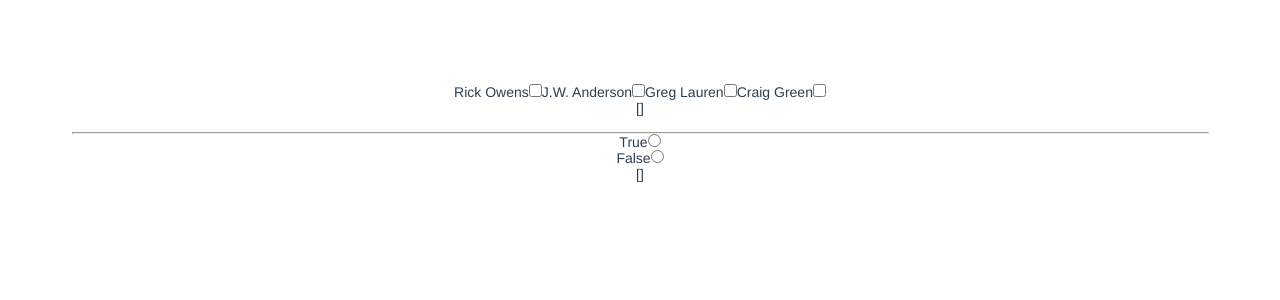
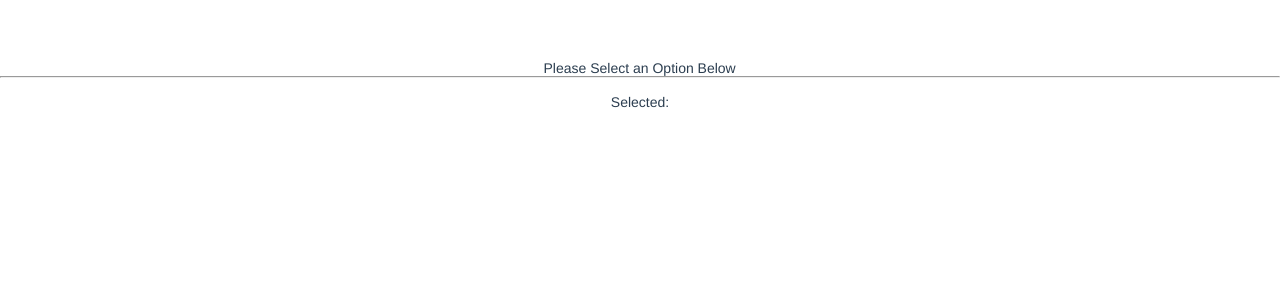
Before and after one commit to dresean/dresean-learns-vue, a Vue app in the folder practice/: page / in a window 1280 px wide. Shown: the top 300 px of the page. Built offline with nearby package versions, Linux system fonts and the light colour scheme.

Commit message:
test more input components

```diff
--- a/practice/src/App.vue
+++ b/practice/src/App.vue
@@ -1,20 +1,23 @@
 <template>
   <div id="app">
     <!-- <keyboardEvents/> -->
-    <Forms />
+    <!-- <Forms /> -->
+    <MoreForms />
   </div>
 </template>
 
 <script>
 
-import keyboardEvents from './components/keyboardEvents.vue'
+// import keyboardEvents from './components/keyboardEvents.vue'
 import Forms from '@/components/forms.vue'
+import MoreForms from '@/components/moreForms.vue'
 
 export default {
   name: 'app',
   components: {
-    keyboardEvents,
-    Forms
+    // keyboardEvents,
+    // Forms
+    MoreForms
   }
 }
 </script>
--- a/practice/src/components/forms.vue
+++ b/practice/src/components/forms.vue
@@ -1,3 +1,4 @@
+<!--
 <template>
     <div class="container">
         <div>
@@ -47,6 +48,49 @@
         value='false'/>
         <br/>
         <span>{{ selected }}</span>
+        <br/>
+        <br/>
+        <hr/>
+        <br/>
+        <br/>
+        <select v-model="option" class='styling'>
+            <option disabled value=''>Please select an option below</option>
+            <option>A</option>
+            <option>B</option>
+            <option>C</option>
+        </select>
+        <br/>
+        <br/>
+        <span>{{ option }}</span>
+        <br/>
+        <br/>
+        <hr/>
+        <br/>
+        <br/>
+        <select v-model="selectMultiple" class='styling' multiple>
+            <option disabled value=''>Please select a damn thing below</option>
+            <option>D</option>
+            <option>E</option>
+            <option>F</option>
+        </select>
+        <br/>
+        <br/>
+        <span>{{ selectMultiple }}</span>
+        <br/>
+        <br/>
+        <hr/>
+        <br/>
+        <br/>
+        <select v-model="dynamicSelect" class='styling'>
+            <option
+            v-for='option in dynamicOptions'
+            :key='option.value'
+            v-bind:value='option.value'>
+                {{ option.name }}</option>
+        </select>
+        <br/>
+        <br/>
+        <span>Selected: {{ dynamicallySelected }}</span>
     </div>
 </template>
 
@@ -57,7 +101,16 @@
         return {
         checked: [],
         selected: [],
-        count: 0
+        count: 0,
+        selectMultiple: [],
+        option: [],
+        dynamicallySelected: 1,
+        dynamicOptions: [
+            {name: 'One', value:1},
+            {name: 'Two', value:2},
+            {name: 'Three', value:3},
+            {name: 'About Tree Fiddy', value:4},
+        ]
         }
     },
     methods: {
@@ -68,6 +121,46 @@
 }
 </script>
 
-<style>
+<style lang='sass' scoped>
+    .styling
+        border: 5px black double
 
 </style>
+-->
+
+
+<template>
+    <div>
+        <select v-model='selected'>
+            <option v-for='option in options' v-bind:value='option.value'><p>{{ option.name}}</p></option>
+        </select>
+        <span>Selected: {{ selected }}</span>
+    </div>
+</template>
+
+<script>
+export default {
+name: 'Forms',
+data() {
+    return {
+        selected: '1',
+        options: [
+            {name: 'one', value: '4'},
+            {name: 'two', value: '3'},
+            {name: 'three', value: '2'},
+            {name: 'four', value: '1'},
+        ]
+    }
+}
+}
+</script>
+
+<style lang='sass' scoped>
+    select
+        border: 20px black double
+        margin: auto
+        padding: auto
+    p
+        font-size: 20px
+        color: reen
+</style>
--- /dev/null
+++ b/practice/src/components/moreForms.vue
@@ -0,0 +1,139 @@
+<!--
+<template>
+    <div>
+        <label for='a'>A</label>
+        <input type='checkbox' v-model='toggle' true-value='A' false-value='no'/>
+        <label for='b'>B</label>
+        <input type='checkbox' v-model='toggle' true-value='B' false-value='no'/>
+        <label for='c'>C</label>
+        <input type='checkbox' v-model='toggle' true-value='C' false-value='no'/>
+    </div>
+</template>
+
+<script>
+export default {
+    name: 'MoreForms',
+    data() {
+        return {
+            toggle: ''
+        }
+    },
+    watch: {
+        toggle(value) {
+            console.log('toggle changed!', this.toggle)
+        }
+    }
+}
+</script>
+
+<style>
+
+</style>
+-->
+
+<!--
+<template>
+    <div>
+        <label for='D'>D</label>
+        <input type='radio' value='D' v-model='radioSelect' />
+        <label for='E'>E</label>
+        <input type='radio' value='E' v-model='radioSelect' />
+        <label for='F'>F</label>
+        <input type='radio' value='F' v-model='radioSelect' />
+        <br/>
+        <hr/>
+    <span>You selected: {{ radioSelect }}</span>
+    </div>
+</template>
+
+<script>
+export default {
+    name: 'MoreForms',
+    data() {
+        return {
+            radioSelect: null
+        }
+    }
+}
+</script>
+
+<style>
+
+</style>
+-->
+
+
+
+
+
+
+
+
+
+
+<template>
+    <div>
+        <select v-model='selected'>
+            <option v-for='option in options' :value='option.value' :key='option.value'>{{ option.name }}</option>
+        </select>
+        <hr/>
+        <br/>
+    <span>Selected: {{ selected }}</span>
+    </div>
+</template>
+
+<script>
+export default {
+    name: 'MoreForms',
+    data() {
+        return {
+            selected: null,
+            options: [
+                {name: 'Please Select an Option Below', value: null},
+                {name: '456', value: 456},
+                {name: '789', value: 789},
+                {name: '101112', value: 101112},
+                {name: '131415', value: 131415},
+                {name: '161718', value: '161718'},
+            ]
+        }
+
+    },
+}
+</script>
+
+<style>
+
+</style>
+
+<!--
+<template>
+    <div>
+        <select v-model='selected'>
+            <option value='null' disabled>Please Select An Option Below</option>
+            <option value='A'>A</option>
+            <option value='B'>B</option>
+            <option value='C'>C</option>
+            <option value='D'>D</option>
+        </select>
+        <hr/>
+        <br/>
+        <span>{{ selected }}</span>
+    </div>
+</template>
+
+<script>
+    export default {
+        name: 'MoreForms',
+        data() {
+            return {
+                selected: 'null'
+            }
+        }
+    }
+</script>
+
+<style>
+
+</style>
+-->
```
